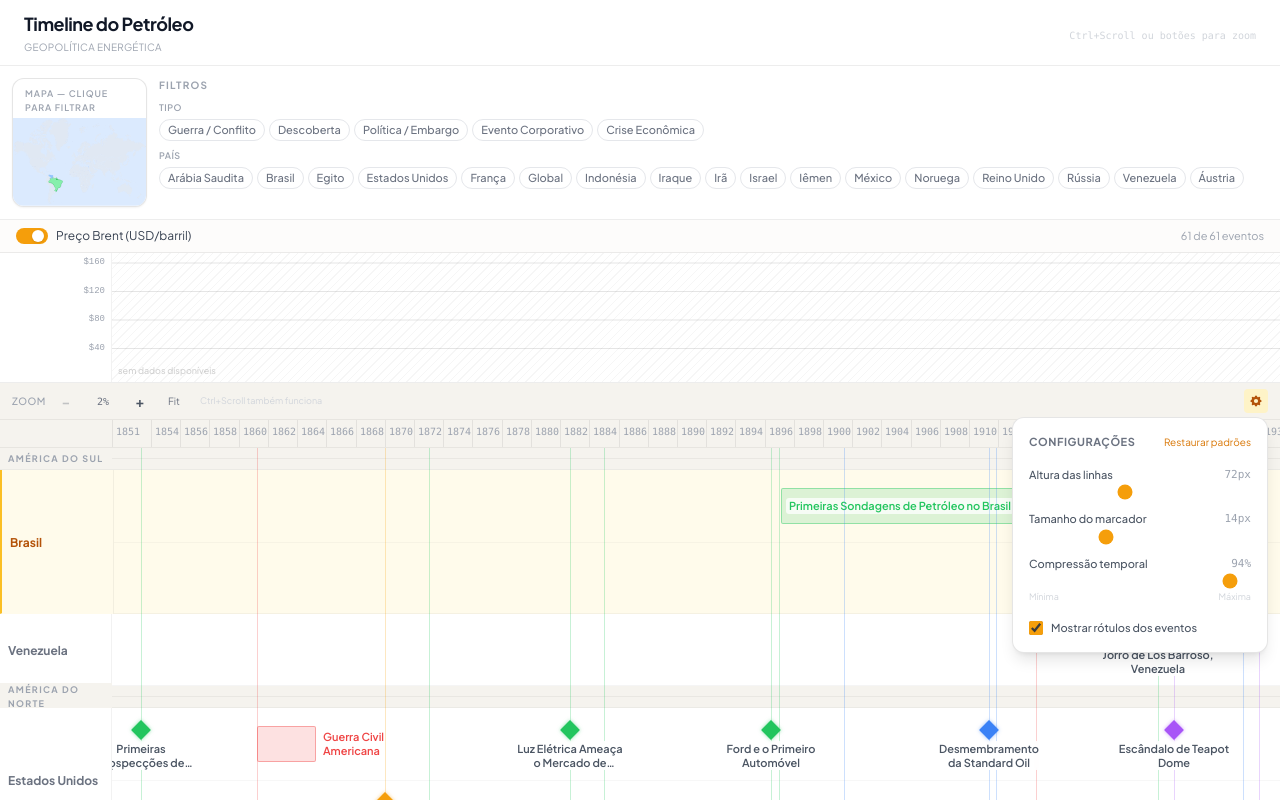
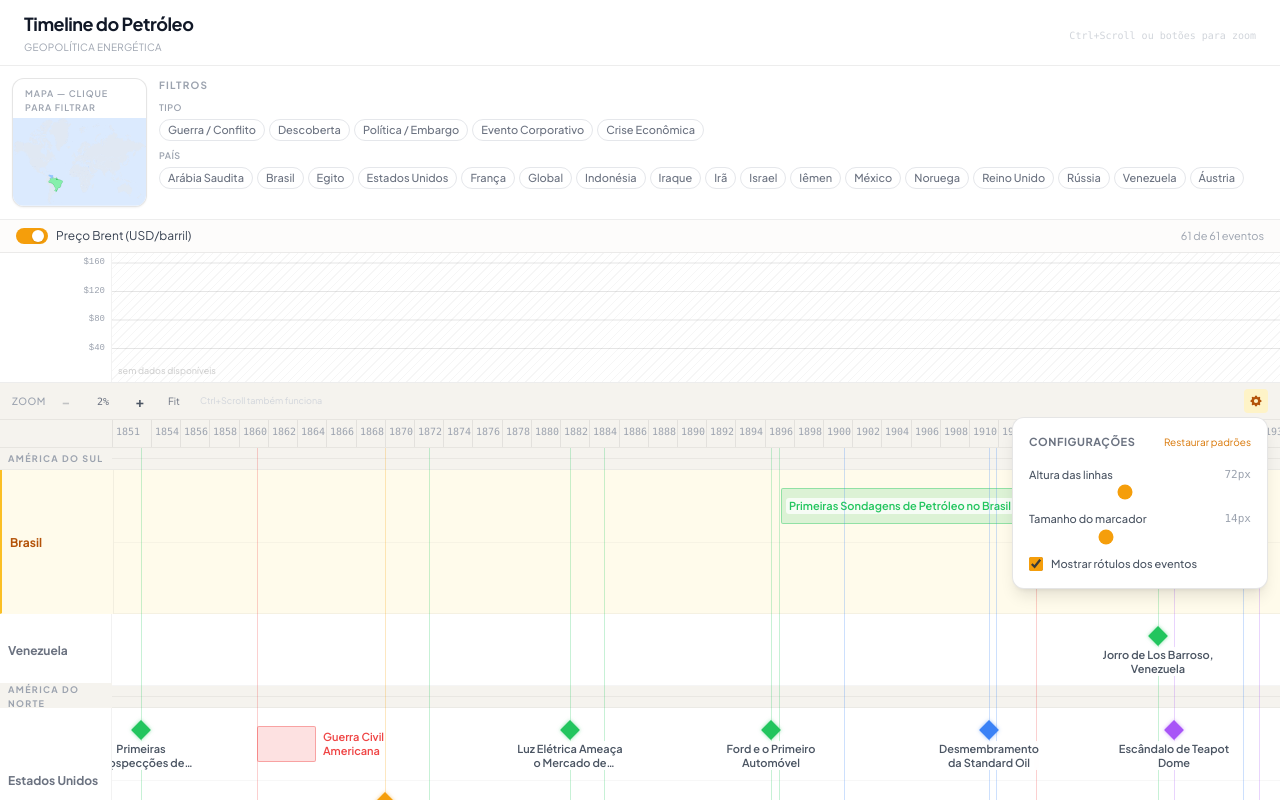
Before and after one commit to dspippi/timeline-petroleo, a Next.js app: page / in a window 1280 px wide. Both pictures are taken after a click on the button "Configurações". Built offline with nearby package versions, Linux system fonts and the light colour scheme.

Commit message:
Remove dead compressionRatio setting
Scale is now purely linear — compressionRatio had no effect.
Remove from Settings interface, SettingsPanel UI, and buildScale call.

Co-Authored-By: Claude Sonnet 4.6 <noreply@anthropic.com>

```diff
--- a/components/Settings/SettingsPanel.tsx
+++ b/components/Settings/SettingsPanel.tsx
@@ -69,8 +69,6 @@ export function SettingsPanel({ open, onClose, anchorRef }: Props) {
 
   if (!open) return null;
 
-  const compressionPct = Math.round((1 - settings.compressionRatio) * 100);
-
   return (
     <div
       ref={panelRef}
@@ -108,32 +106,6 @@ export function SettingsPanel({ open, onClose, anchorRef }: Props) {
         onChange={(v) => updateSettings({ markerSize: v })}
       />
 
-      <div className="flex flex-col gap-1.5">
-        <div className="flex items-center justify-between">
-          <span className="text-[11px] font-medium text-gray-600">
-            Compressão temporal
-          </span>
-          <span className="text-[11px] font-mono text-gray-400">
-            {compressionPct}%
-          </span>
-        </div>
-        <input
-          type="range"
-          min={2}
-          max={100}
-          step={2}
-          value={compressionPct}
-          onChange={(e) =>
-            updateSettings({ compressionRatio: (100 - Number(e.target.value)) / 100 })
-          }
-          className="w-full h-1.5 rounded-full appearance-none cursor-pointer accent-amber-500"
-        />
-        <div className="flex justify-between text-[9px] text-gray-300">
-          <span>Mínima</span>
-          <span>Máxima</span>
-        </div>
-      </div>
-
       <label className="flex items-center gap-2 cursor-pointer">
         <input
           type="checkbox"
--- a/components/Timeline/TimelineClientWrapper.tsx
+++ b/components/Timeline/TimelineClientWrapper.tsx
@@ -44,8 +44,8 @@ export function TimelineClientWrapper({ serializedEvents }: Props) {
 
   const [domainStart, domainEnd] = useMemo(() => getDefaultDomain(allEvents), [allEvents]);
   const scale = useMemo(
-    () => buildScale(domainStart, domainEnd, pxPerDay, allEvents, settings.compressionRatio),
-    [domainStart, domainEnd, pxPerDay, allEvents, settings.compressionRatio]
+    () => buildScale(domainStart, domainEnd, pxPerDay),
+    [domainStart, domainEnd, pxPerDay]
   );
 
   // Fit zoom on first mount
--- a/context/SettingsContext.tsx
+++ b/context/SettingsContext.tsx
@@ -5,14 +5,12 @@ import { createContext, useContext, useState, useCallback, ReactNode } from "rea
 export interface Settings {
   rowHeight: number;
   markerSize: number;
-  compressionRatio: number;
   showEventLabels: boolean;
 }
 
 export const DEFAULT_SETTINGS: Settings = {
   rowHeight: 72,
   markerSize: 14,
-  compressionRatio: 0.06,
   showEventLabels: true,
 };
 
```
